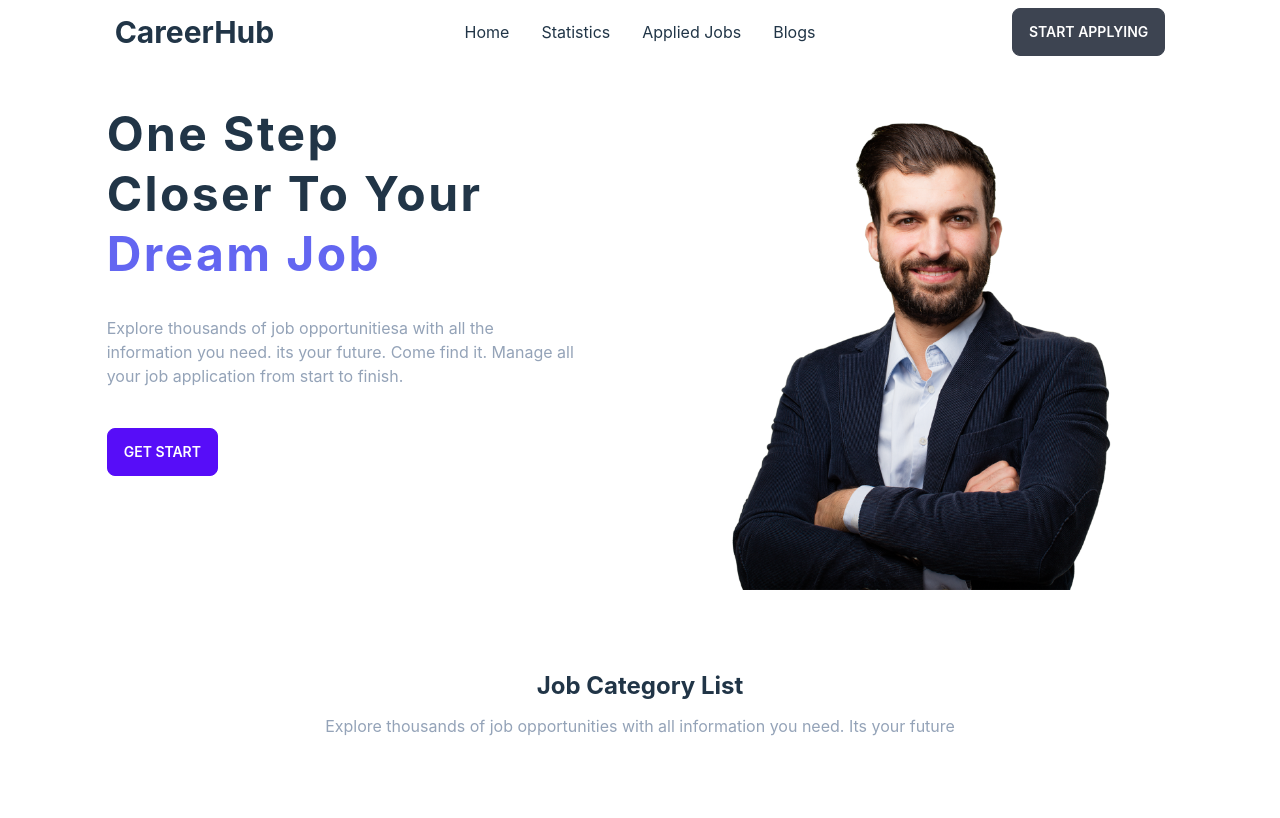
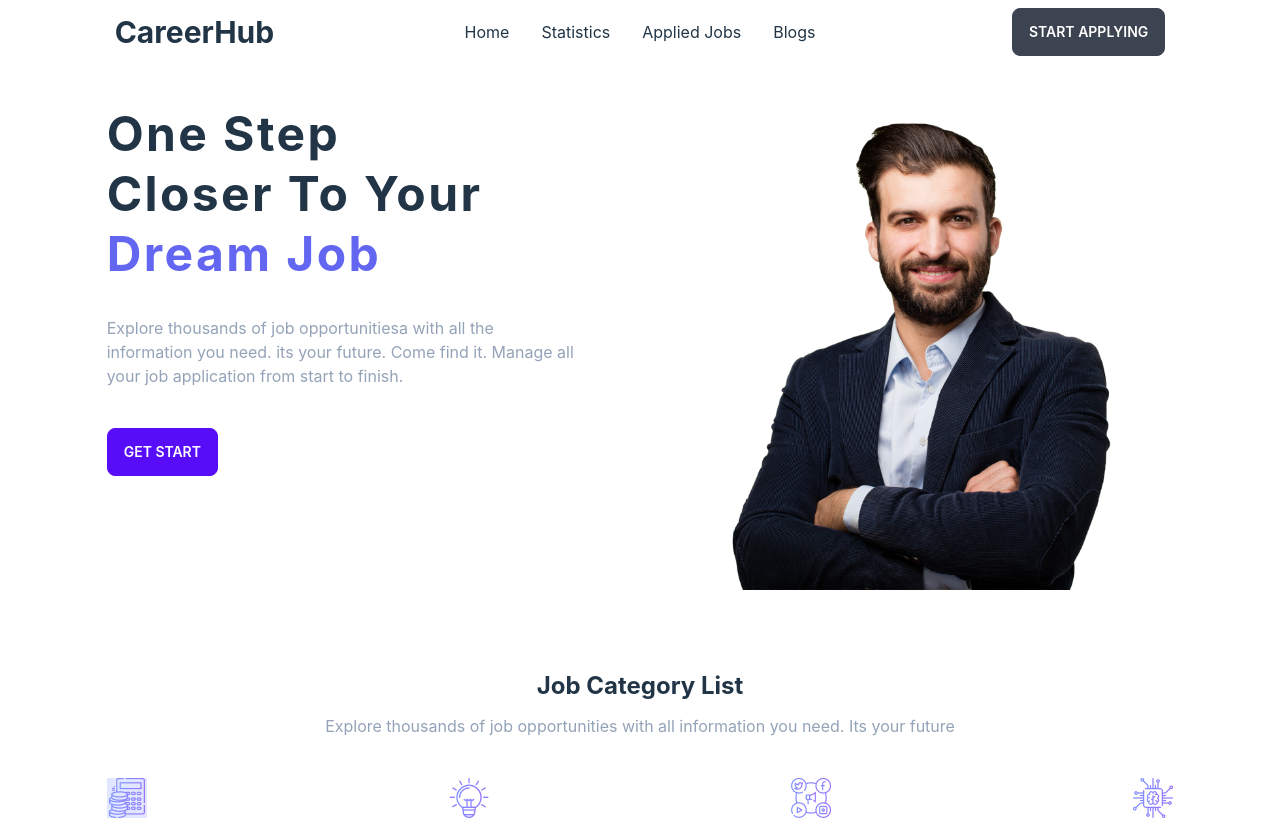
Before and after one commit to Shamim-dm/job-hunter, a React (Vite) app: page /home in a window 1280 px wide. Built offline with nearby package versions, Linux system fonts and the light colour scheme.

Commit message:
create job-category section

```diff
--- a/src/components/JobCategory/JobCategory.jsx
+++ b/src/components/JobCategory/JobCategory.jsx
@@ -5,6 +5,23 @@ const JobCategory = () => {
         <div className='mt-12 pt-8'>
             <h2 className='text-2xl font-bold text-center'>Job Category List</h2>
             <p className='text-center text-slate-400 mt-3'>Explore thousands of job opportunities with all information you need. Its your future</p>
+
+            <div className='flex flex-cols-4 justify-between gap-5 mt-10'>
+                <div className='bg-indigo-100'>
+                    <img src='../../../public/assets/Icons/accounts 1.png' />
+                    <p></p>
+                </div>
+                <div>
+                    <img src='../../../public/assets/Icons/business 1.png' />
+                </div>
+                <div>
+                    <img src='../../../public/assets/Icons/social-media 1.png' />
+                </div>
+                <div>
+                    <img src='../../../public/assets/Icons/chip 1.png' />
+                </div>
+            </div>
+
         </div>
     );
 };
```
